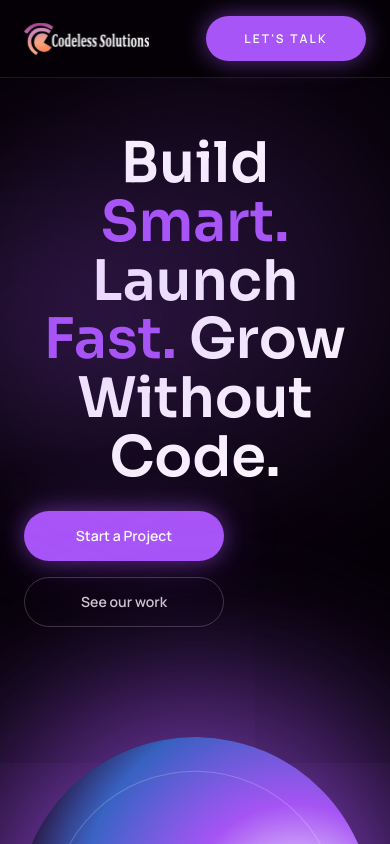
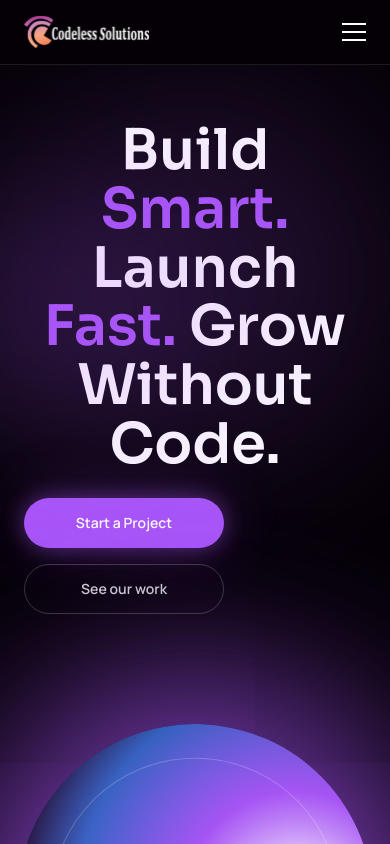
Before and after one commit to Oluwatosin1808/Codeless-solutions, a Next.js app: page / in a window 390 px wide. Shown: the top 844 px of the page. Built offline with nearby package versions, Linux system fonts and the light colour scheme.

Commit message:
Add mobile hamburger menu with animated dropdown

```diff
--- a/app/page.tsx
+++ b/app/page.tsx
@@ -65,6 +65,7 @@ const fadeUp = {
 
 export default function Home() {
   const [activeService, setActiveService] = useState<number | null>(0);
+  const [mobileMenuOpen, setMobileMenuOpen] = useState(false);
 
   return (
     <div className="min-h-screen bg-[#050107] text-white">
@@ -95,13 +96,96 @@ export default function Home() {
               Learning
             </Link>
           </nav>
-          <Link
-            href="/subscribe"
-            className="inline-flex h-[45px] w-[160px] items-center justify-center rounded-full bg-[#a855f7] text-xs font-semibold uppercase tracking-[0.18em] text-white shadow-[0_0_24px_rgba(168,85,247,0.55)] transition hover:shadow-[0_0_32px_rgba(168,85,247,0.85)]"
-          >
-            Let&apos;s talk
-          </Link>
+          <div className="flex items-center gap-3">
+            <Link
+              href="/subscribe"
+              className="hidden h-[45px] w-[160px] items-center justify-center rounded-full bg-[#a855f7] text-xs font-semibold uppercase tracking-[0.18em] text-white shadow-[0_0_24px_rgba(168,85,247,0.55)] transition hover:shadow-[0_0_32px_rgba(168,85,247,0.85)] md:inline-flex"
+            >
+              Let&apos;s talk
+            </Link>
+            <button
+              type="button"
+              onClick={() => setMobileMenuOpen((prev) => !prev)}
+              className="md:hidden"
+              aria-label="Toggle menu"
+            >
+              <div className="space-y-1.5">
+                <span
+                  className={`block h-0.5 w-6 bg-white transition-transform ${
+                    mobileMenuOpen ? "translate-y-2 rotate-45" : ""
+                  }`}
+                />
+                <span
+                  className={`block h-0.5 w-6 bg-white transition-opacity ${
+                    mobileMenuOpen ? "opacity-0" : ""
+                  }`}
+                />
+                <span
+                  className={`block h-0.5 w-6 bg-white transition-transform ${
+                    mobileMenuOpen ? "-translate-y-2 -rotate-45" : ""
+                  }`}
+                />
+              </div>
+            </button>
+          </div>
         </div>
+        {/* Mobile dropdown */}
+        <AnimatePresence>
+          {mobileMenuOpen && (
+            <motion.div
+              initial={{ height: 0, opacity: 0 }}
+              animate={{ height: "auto", opacity: 1 }}
+              exit={{ height: 0, opacity: 0 }}
+              transition={{ duration: 0.3, ease: "easeOut" }}
+              className="overflow-hidden border-t border-white/10 bg-[#050107]/95 backdrop-blur md:hidden"
+            >
+              <nav className="flex flex-col gap-4 px-6 py-4 text-sm uppercase tracking-[0.28em] text-white/70">
+                <a
+                  href="#projects"
+                  onClick={() => setMobileMenuOpen(false)}
+                  className="transition hover:text-white"
+                >
+                  Projects
+                </a>
+                <a
+                  href="#about"
+                  onClick={() => setMobileMenuOpen(false)}
+                  className="transition hover:text-white"
+                >
+                  About
+                </a>
+                <a
+                  href="#services"
+                  onClick={() => setMobileMenuOpen(false)}
+                  className="transition hover:text-white"
+                >
+                  Services
+                </a>
+                <a
+                  href="#team"
+                  onClick={() => setMobileMenuOpen(false)}
+                  className="transition hover:text-white"
+                >
+                  Team
+                </a>
+                <Link
+                  href="/learning"
+                  onClick={() => setMobileMenuOpen(false)}
+                  className="transition hover:text-white"
+                >
+                  Learning
+                </Link>
+                <Link
+                  href="/subscribe"
+                  onClick={() => setMobileMenuOpen(false)}
+                  className="inline-flex h-[45px] w-[160px] items-center justify-center rounded-full bg-[#a855f7] text-xs font-semibold uppercase tracking-[0.18em] text-white shadow-[0_0_24px_rgba(168,85,247,0.55)] transition hover:shadow-[0_0_32px_rgba(168,85,247,0.85)]"
+                >
+                  Let&apos;s talk
+                </Link>
+              </nav>
+            </motion.div>
+          )}
+        </AnimatePresence>
       </header>
 
       <main>
```
